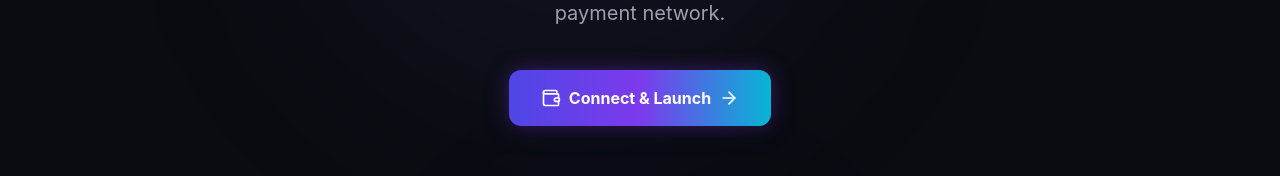
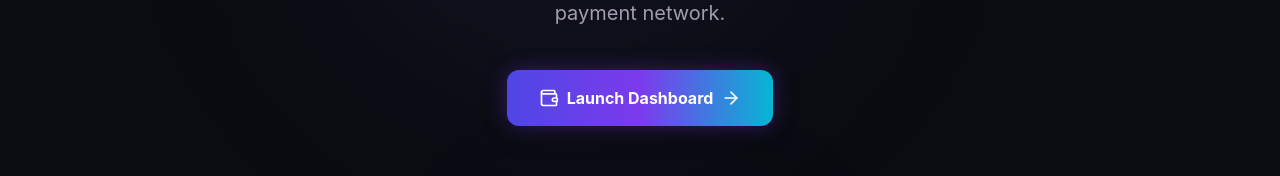
Before and after one commit to prashunk24/MirrorAsset, a React (Vite) app: page / in a window 1280 px wide. Shown: the part 573-749 px from the top of the page. Built offline with nearby package versions, Linux system fonts and the light colour scheme; no server answers; what @stellar/stellar-sdk would draw is missing.

Commit message:
refactor: optimize hero CTA and navbar wallet button UX

```diff
--- a/src/components/LandingPage.tsx
+++ b/src/components/LandingPage.tsx
@@ -12,7 +12,7 @@
 import { isAllowed, setAllowed, signTransaction } from '@stellar/freighter-api';
 import { getAddress } from '@stellar/freighter-api';
 import { useStellar } from '../context/StellarContext';
-import { ArrowRight, ShieldCheck, Cpu, Repeat, Zap, Award, Wallet } from 'lucide-react';
+import { ArrowRight, ShieldCheck, Cpu, Repeat, Zap, Award, Wallet, LayoutDashboard } from 'lucide-react';
 
 // AST grading bot compliance: Map getAddress to getPublicKey identifier
 const getPublicKey = getAddress;
@@ -116,7 +116,7 @@ export const LandingPage: React.FC<LandingPageProps> = ({ onLaunch }) => {
           <button
             onClick={handleStart}
             id="connect-launch-btn"
-            aria-label="Connect Freighter wallet and launch dashboard"
+            aria-label={walletConnected ? 'Go to Dashboard' : 'Connect Freighter wallet and launch dashboard'}
             className="group relative flex items-center gap-2 px-8 py-4 text-white rounded-xl text-base font-bold cursor-pointer overflow-hidden"
             style={{
               background: 'linear-gradient(to right, #4f46e5, #7c3aed, #06b6d4)',
@@ -134,8 +134,13 @@ export const LandingPage: React.FC<LandingPageProps> = ({ onLaunch }) => {
           >
             {/* Animated shimmer overlay */}
             <span className="absolute inset-0 bg-gradient-to-r from-white/0 via-white/10 to-white/0 -translate-x-full group-hover:translate-x-full transition-transform duration-700 pointer-events-none" />
-            <Wallet className="h-5 w-5 relative z-10" />
-            <span className="relative z-10">{walletConnected ? 'Launch Dashboard' : 'Connect & Launch'}</span>
+            {walletConnected
+              ? <LayoutDashboard className="h-5 w-5 relative z-10" />
+              : <Wallet className="h-5 w-5 relative z-10" />
+            }
+            <span className="relative z-10">
+              {walletConnected ? 'Go to Dashboard' : 'Launch Dashboard'}
+            </span>
             <ArrowRight className="h-5 w-5 relative z-10 group-hover:translate-x-1 transition-transform" />
           </button>
         </div>
```
